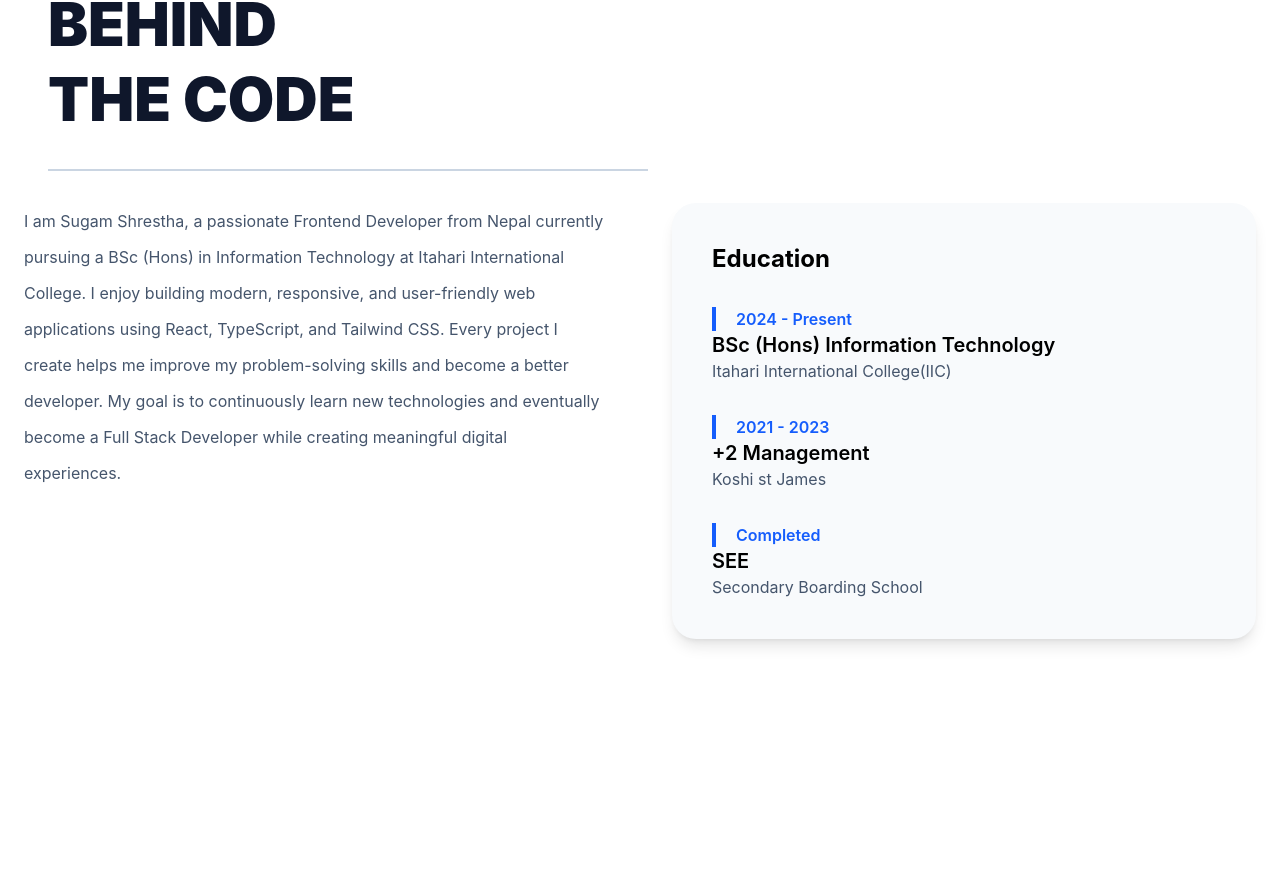
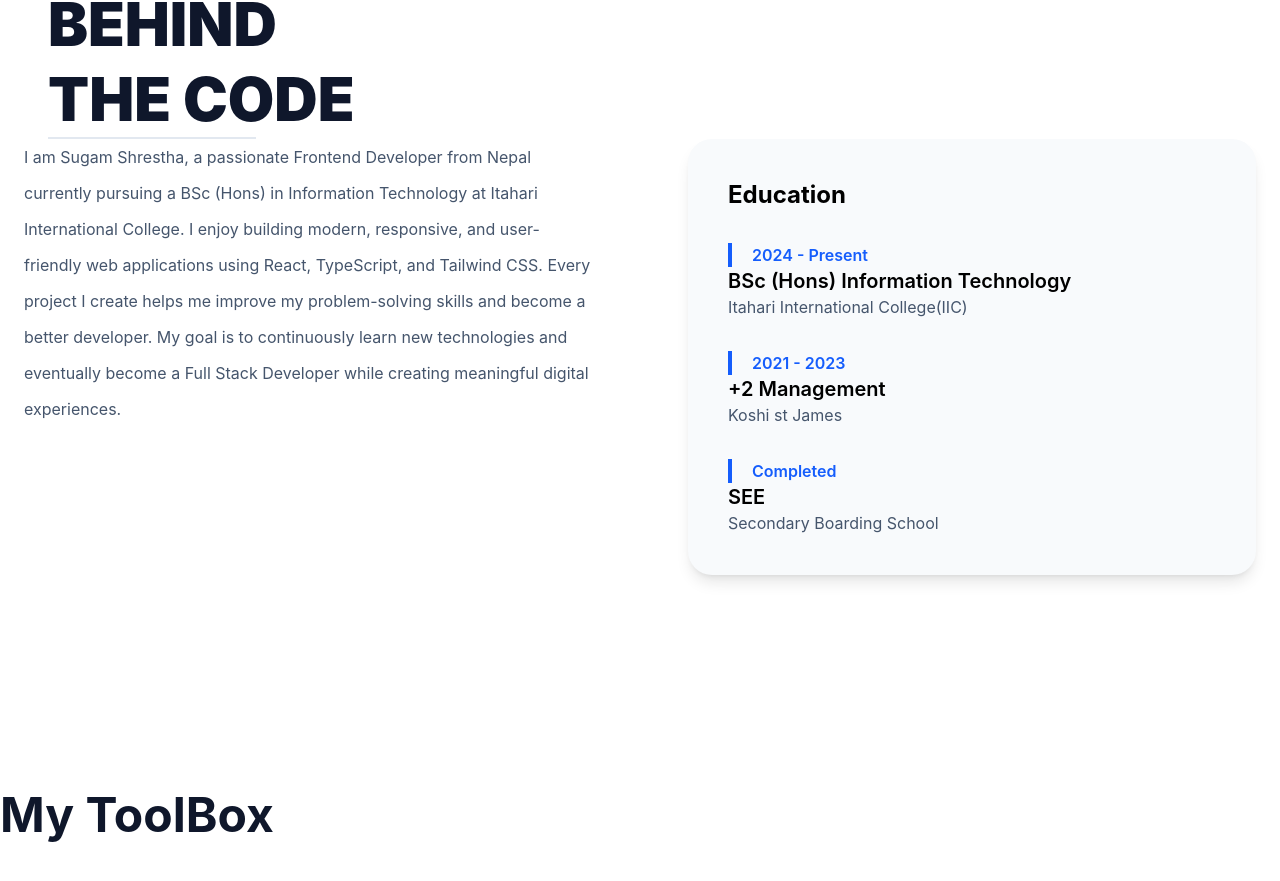
Before and after one commit to Sugam112stha/portfolio, a React app: page / in a window 1280 px wide. Shown: the part 1088-1969 px from the top of the page. Before the commit the page ends 1823 px from the top, so only its background shows below. Built offline with nearby package versions, Linux system fonts and the light colour scheme; the HTML template or start-up script is replaced by a standard one.

Commit message:
Skills has been created

```diff
--- a/src/App.tsx
+++ b/src/App.tsx
@@ -1,6 +1,7 @@
 import Navbar from "./component/layouts/Navbar"
 import About from "./component/sections/About"
 import Home from "./component/sections/Home"
+import Skills from "./component/sections/Skills"
 
 function App() {
   return (
@@ -8,6 +9,7 @@ function App() {
     <Navbar/>
     <Home/>
     <About/>
+    <Skills/>
     </>
   )
 }
--- a/src/component/sections/About.tsx
+++ b/src/component/sections/About.tsx
@@ -8,9 +8,9 @@ const About = () => {
             BEHIND <br />
             THE CODE
           </h2>
-          <div className="w-150 h-0.5 bg-slate-300 my-8"></div>
+          <div className="w-52 h-[2px] bg-slate-200"></div>
         </div>
-        <div className="grid grid-cols-2 gap-16 items-start">
+        <div className="grid grid-cols-2 gap-24 items-start">
           <div>
             <p className="text-slate-600 leading-9">
               I am Sugam Shrestha, a passionate Frontend Developer from Nepal
--- a/src/component/sections/Skills.tsx
+++ b/src/component/sections/Skills.tsx
@@ -0,0 +1,15 @@
+const Skills = () => {
+  return (
+    <section id="skills" className="py-24">
+        <div className="max-w-7xl mx-auto py-6">
+            <div className="mb-16">
+                <h2 className="text-5xl font-bold text-slate-900">
+                    My ToolBox
+                </h2>
+            </div>
+        </div>
+    </section>
+  )
+}
+
+export default Skills
```
Also changed, not shown: src/component/sections/Education.tsx (deleted).
